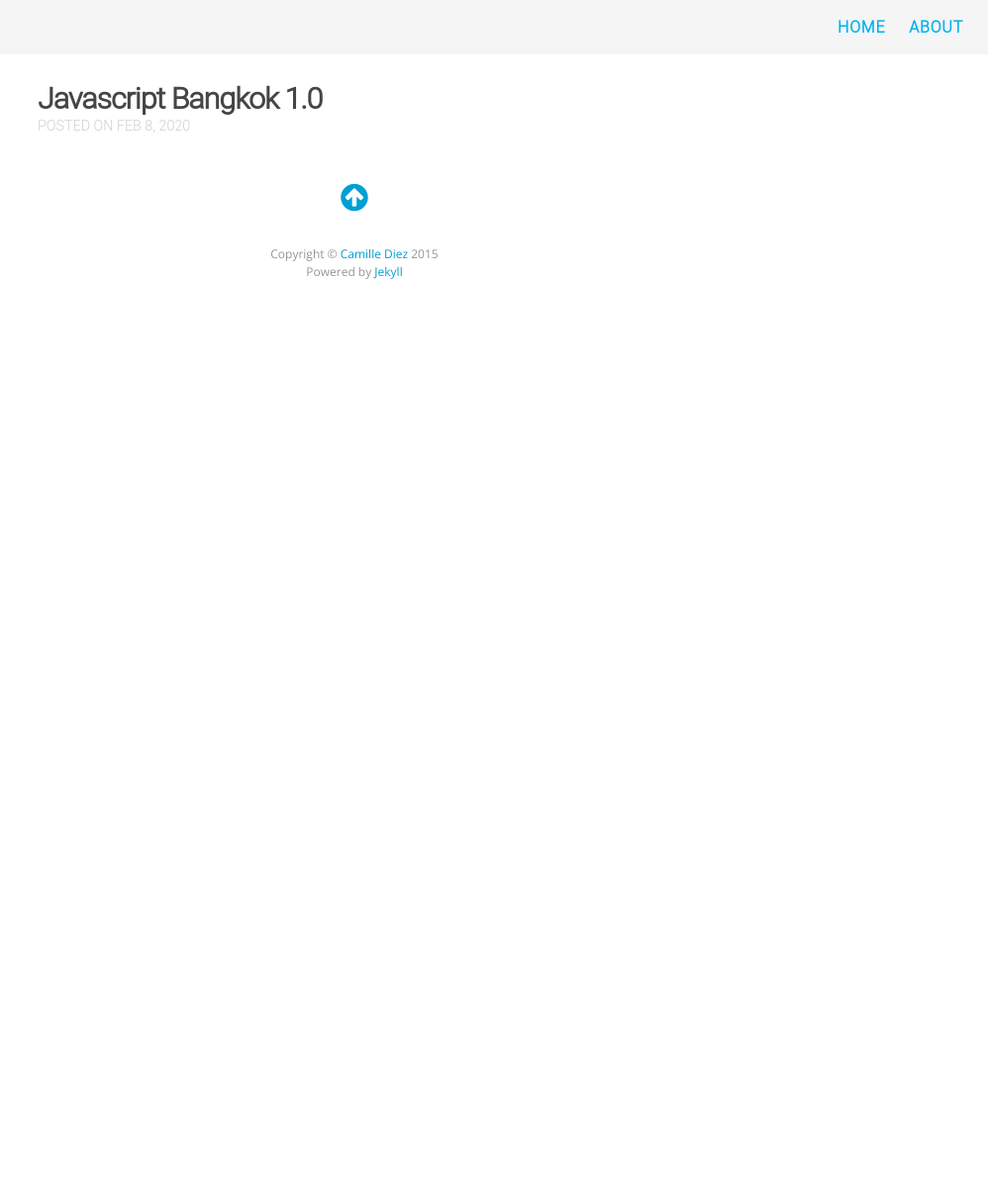
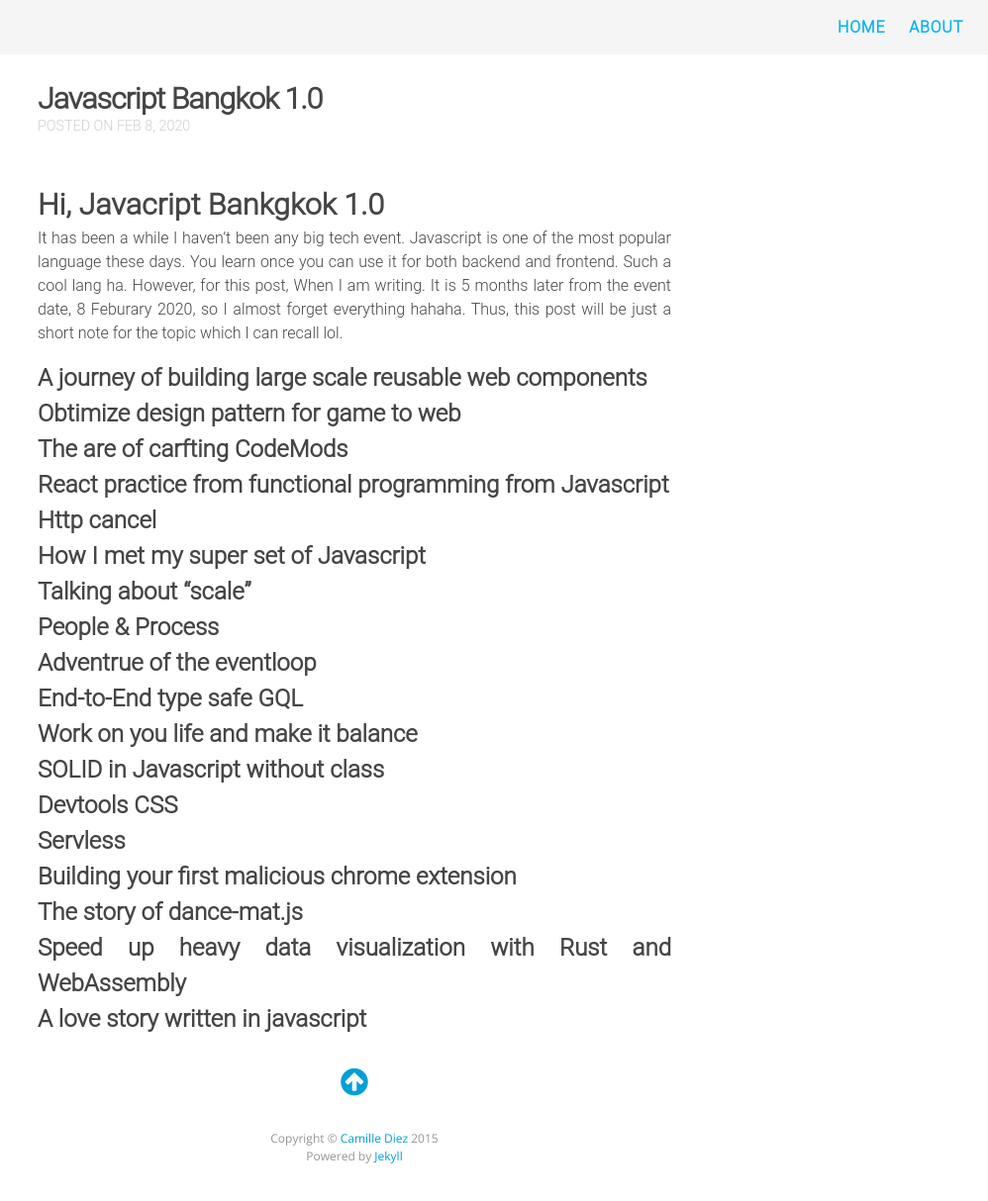
Before and after one commit to oat9002/oat9002.github.io, a Jekyll site: the page built from _posts/2020-02-08-javascript-bkk-1.0.md, in a window 1280 px wide. Shown: the whole page at 99% size, without its empty margins (282-1280 px from the left). Built offline with Jekyll 4.4.1, drawn with Linux system fonts in a browser that asks for light colours; nearby versions of some CDN libraries; before the commit the page ends 900 px from its top, so only the background shows below that.

Commit message:
Add topics

```diff
--- a/_posts/2020-02-08-javascript-bkk-1.0.md
+++ b/_posts/2020-02-08-javascript-bkk-1.0.md
@@ -2,3 +2,43 @@
 layout: post
 title: Javascript Bangkok 1.0
 ---
+
+# Hi, Javacript Bankgkok 1.0
+
+It has been a while I haven't been any big tech event. Javascript is one of the most popular language these days. You learn once you can use it for both backend and frontend. Such a cool lang ha. However, for this post, When I am writing. It is 5 months later from the event date, 8 Feburary 2020, so I almost forget everything hahaha. Thus, this post will be just a short note for the topic which I can recall lol.
+
+## A journey of building large scale reusable web components
+
+## Obtimize design pattern for game to web
+
+## The are of carfting CodeMods
+
+## React practice from functional programming from Javascript
+
+## Http cancel
+
+## How I met my super set of Javascript
+
+## Talking about "scale"
+
+## People & Process
+
+## Adventrue of the eventloop
+
+## End-to-End type safe GQL
+
+## Work on you life and make it balance
+
+## SOLID in Javascript without class
+
+## Devtools CSS
+
+## Servless
+
+## Building your first malicious chrome extension
+
+## The story of dance-mat.js
+
+## Speed up heavy data visualization with Rust and WebAssembly
+
+## A love story written in javascript
```
